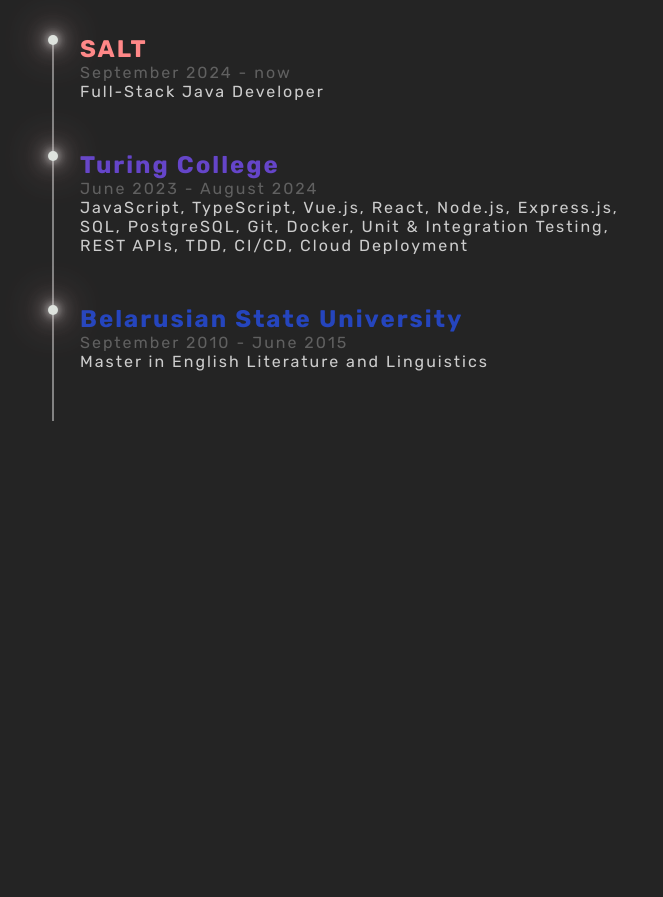
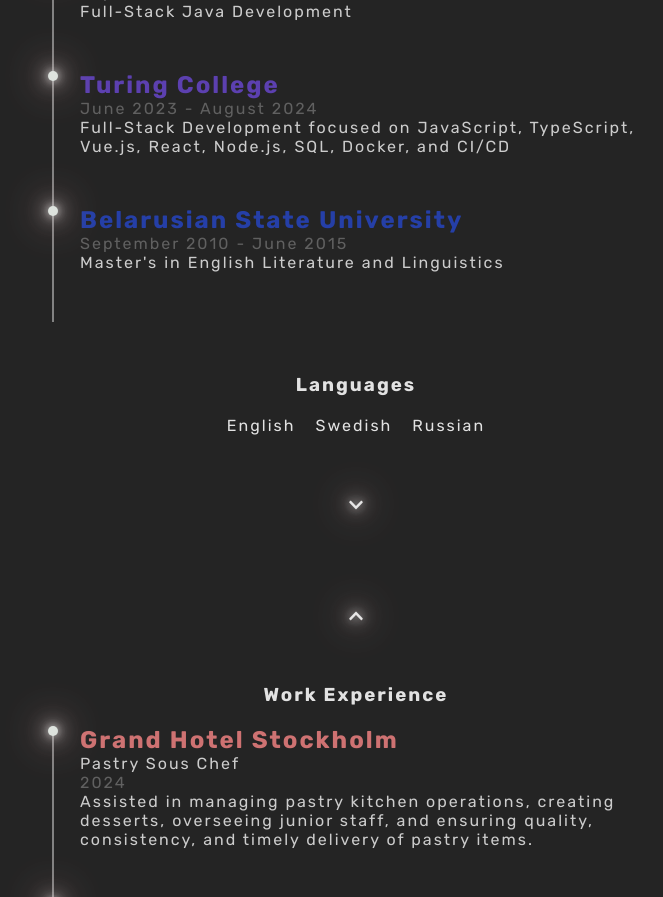
Before and after one commit to svetlana-soboleva/my-tech-journey, a React (Vite) app: page / in a window 1280 px wide. Shown: the part 1896-2793 px from the top of the page, without its empty margins (284-947 px from the left). Before the commit the page ends 2400 px from the top, so only its background shows below. Built offline with nearby package versions, Linux system fonts and the light colour scheme.

Commit message:
finish page 4

```diff
--- a/src/App.jsx
+++ b/src/App.jsx
@@ -6,12 +6,15 @@
 import { Skills } from './components/skills/Skills';
 import { FaChevronUp } from "react-icons/fa";
 import { Education } from './components/myEducation/Education';
+import { Languages } from './components/header/Languages';
+import { WorkExperience } from './components/workExperience/WorkExperience';
 
 function App() {
 
   const page1Ref = useRef(null)
   const page2Ref = useRef(null)
   const page3Ref = useRef(null)
+  const page4Ref = useRef(null)
 
   const scrollToPage1 = () => {
     if (page1Ref.current) {
@@ -37,8 +40,20 @@
     }
   }
 
+  const scrollToPage4 = () => {
+    if(page4Ref.current) {
+      page4Ref.current.scrollIntoView({ behavior: 'smooth' });
+    }
+  }
+
+  const scrollBackToPage3 = () => {
+    if (page3Ref.current) {
+      page3Ref.current.scrollIntoView({ behavior: 'smooth' });
+    }
+  }
+
   return (
-    <>
+    <div className='applicationContent'>
     <div className="page1" ref={page1Ref}>
     <Header/>
     <Links/>
@@ -61,8 +76,18 @@
         <FaChevronUp/>
       </button>
       <Education/>
+      <Languages/>
+      <button className="scrollDown" onClick={scrollToPage4}>
+    <FaChevronDown />
+    </button>
     </div>
-    </>
+    <div className="page4" ref={page4Ref}>
+      <button className='scrollUp' onClick={scrollBackToPage3}>
+        <FaChevronUp/>
+      </button>
+      <WorkExperience/>
+    </div>
+    </div>
   )
 }
 
--- /dev/null
+++ b/src/components/header/Languages.jsx
@@ -0,0 +1,17 @@
+import './languages.css'
+
+export const Languages = () => {
+  return (
+    <div className='languages'>
+        <div className='languages__tittle'>
+        <h3 >Languages</h3>
+        </div>
+       <div className='languages__information'>
+       <p>English</p>
+        <p>Swedish</p>
+        <p>Russian</p>
+       </div>
+
+    </div>
+  )
+}
--- /dev/null
+++ b/src/components/header/languages.css
@@ -0,0 +1,13 @@
+.languages {
+  display: flex;
+  flex-direction: column;
+  gap: 20px;
+  justify-content: center;
+  align-items: center;
+}
+
+.languages__information {
+  display: flex;
+  flex-direction: row;
+  gap: 20px;
+}
--- a/src/components/myEducation/Education.jsx
+++ b/src/components/myEducation/Education.jsx
@@ -9,8 +9,8 @@
     <div className="dot"></div>
     <div className="content salt">
       <h2>SALT</h2>
-      <span>September 2024 - now</span>
-      <p>Full-Stack Java Developer</p>
+      <span>September 2024 - Present</span>
+      <p>Full-Stack Java Development</p>
     </div>
   </div>
 
@@ -19,7 +19,7 @@
     <div className="content turing">
       <h2>Turing College</h2>
       <span>June 2023 - August 2024</span>
-      <p>JavaScript, TypeScript, Vue.js, React, Node.js, Express.js, SQL, PostgreSQL, Git, Docker, Unit & Integration Testing, REST APIs, TDD, CI/CD, Cloud Deployment</p>
+      <p>Full-Stack Development focused on JavaScript, TypeScript, Vue.js, React, Node.js, SQL, Docker, and CI/CD</p>
     </div>
   </div>
 
@@ -28,7 +28,7 @@
     <div className="content bsu">
       <h2>Belarusian State University</h2>
       <span>September 2010 - June 2015</span>
-      <p>Master in English Literature and Linguistics</p>
+      <p>Master's in English Literature and Linguistics</p>
     </div>
   </div>
 </div>
--- a/src/components/myEducation/education.css
+++ b/src/components/myEducation/education.css
@@ -33,15 +33,15 @@
 }
 
 .salt {
-  color: #ff8888;
+  color: #ff8888c6;
 }
 
 .turing {
-    color: rgba(118, 77, 242, 0.8);
+    color: rgba(118, 77, 242, 0.681);
 }
 
 .bsu {
-    color: rgba(38, 77, 228, 0.8);
+    color: rgba(38, 76, 228, 0.687);
 }
 
 .content p {
@@ -53,3 +53,7 @@
   flex-direction: column;
   gap: 40px;
 }
+
+.title__education {
+  text-align: center;
+}
--- /dev/null
+++ b/src/components/workExperience/WorkExperience.jsx
@@ -0,0 +1,40 @@
+import './workExperience.css'
+
+export const WorkExperience = () => {
+  return (
+    <div className='workExperience'>
+        <h3>Work Experience</h3>
+        <div className="timeline">
+  <div className="timeline-item">
+    <div className="dot"></div>
+    <div className="content salt">
+      <h2>Grand Hotel Stockholm</h2>
+      <p>Pastry Sous Chef</p>
+      <span>2024</span>
+      <p>Assisted in managing pastry kitchen operations, creating desserts, overseeing junior staff, and ensuring quality, consistency, and timely delivery of pastry items.</p>
+    </div>
+  </div>
+
+  <div className="timeline-item">
+    <div className="dot"></div>
+    <div className="content turing">
+      <h2>Spröd Stenugnsbageri</h2>
+      <p>Head Pastry Chef</p>
+      <span>2020 - 2023</span>
+      <p>Creating new and original recipes and desserts, overseeing interns, managing inventory and overseeing production processes.</p>
+    </div>
+  </div>
+
+  <div className="timeline-item">
+    <div className="dot"></div>
+    <div className="content bsu">
+      <h2>MotherGoose International Preschool</h2>
+      <p>Teacher Assistant</p>
+      <span>2015 - 2018</span>
+      <p>Collaborated with lead teachers to implement curriculum and manage classroom activities.</p>
+    </div>
+  </div>
+</div>
+    </div>
+  )
+}
--- /dev/null
+++ b/src/components/workExperience/workExperience.css
@@ -0,0 +1,6 @@
+.workExperience {
+  display: flex;
+  flex-direction: column;
+  align-items: center;
+  gap: 20px;
+}
--- a/src/index.css
+++ b/src/index.css
@@ -6,6 +6,11 @@
   letter-spacing: 2px;
   overflow-y: hidden;
   padding: 20px;
+}
+.applicationContent {
+  display: flex;
+  flex-direction: column;
+  gap: 30px;
 }
 
 .page1 {
@@ -33,7 +38,8 @@
     drop-shadow(0 0 20px #dea0a0);
 }
 
-.scrollDown:hover svg {
+.scrollDown:hover svg,
+.scrollUp:hover svg {
   fill: #ff8888;
   filter: drop-shadow(0 0 5px #ff8888) drop-shadow(0 0 10px #ff8888)
     drop-shadow(0 0 20px #ff8888);
@@ -70,3 +76,14 @@
   justify-content: space-around;
   gap: 40px;
 }
+
+.page4 {
+  scroll-margin: 20px;
+  padding-top: 20px;
+  height: 95vh;
+  display: flex;
+  flex-direction: column;
+  align-items: center;
+  justify-content: flex-start;
+  gap: 40px;
+}
--- a/src/reset.css
+++ b/src/reset.css
@@ -14,4 +14,5 @@
   border: none;
   color: inherit;
   font: inherit;
+  height: 50px;
 }
```
